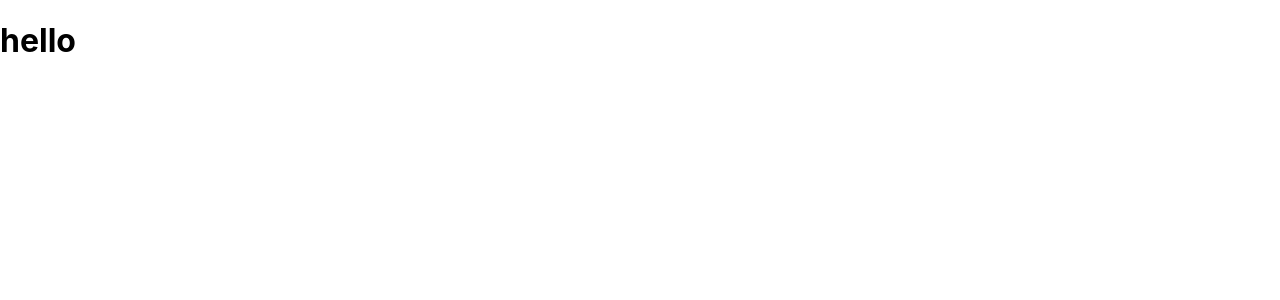
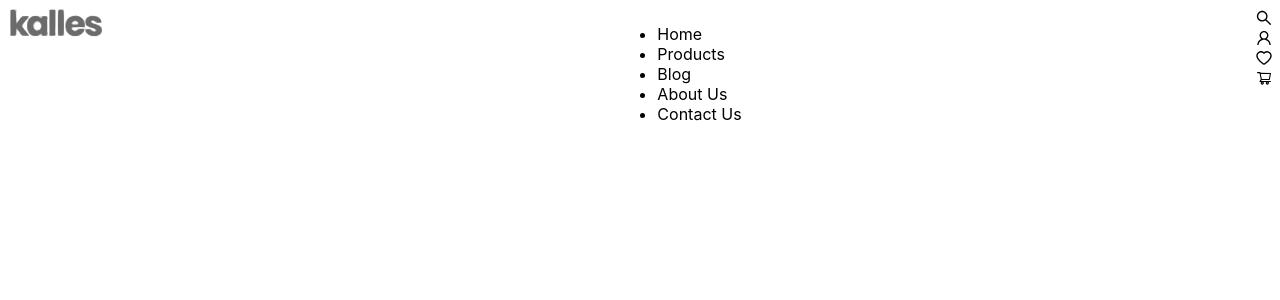
Before and after one commit to DevMahdiTR/ecommerce-frontend, a React (Create React App) app: page / in a window 1280 px wide. Shown: the top 300 px of the page. Built offline with nearby package versions, Linux system fonts and the light colour scheme; the HTML template or start-up script is replaced by a standard one.

Commit message:
Header added

```diff
--- a/package.json
+++ b/package.json
@@ -3,6 +3,7 @@
   "version": "0.1.0",
   "private": true,
   "dependencies": {
+    "@ant-design/icons": "^5.2.6",
     "@testing-library/jest-dom": "^5.17.0",
     "@testing-library/react": "^13.4.0",
     "@testing-library/user-event": "^13.5.0",
--- a/src/App.js
+++ b/src/App.js
@@ -1,10 +1,11 @@
 import './App.css';
 import { BrowserRouter, Routes, Route } from 'react-router-dom';
+import {Header} from './components/index';
 function App() {
   return (
     <BrowserRouter>
       <Routes>
-        <Route path="/" element = {<h1>hello</h1>}/>
+        <Route path="/" element = {<Header/> }/>
 
       </Routes>
     </BrowserRouter>
--- /dev/null
+++ b/src/assets/index.js
@@ -0,0 +1 @@
+export {default as logo} from './images/logo.svg';
--- a/src/components/header/Header.jsx
+++ b/src/components/header/Header.jsx
@@ -1,8 +1,35 @@
 import './header.scss';
+import {logo} from '../../assets/index';
+import { HeartOutlined , SearchOutlined , ShoppingCartOutlined , UserOutlined } from '@ant-design/icons';
 const Header = () => {
   return (
     <div className='header'>
-
+        <div className='header__left'>
+            <img src={logo} alt='logo' />
+        </div>
+        <div className='header__middle'>
+            <ul>
+                <li>Home</li>
+                <li>Products</li>
+                <li>Blog</li>
+                <li>About Us</li>
+                <li>Contact Us</li>
+            </ul>
+        </div>
+        <div className='header__left'>
+            <div className="header__left__search">
+                <SearchOutlined/>
+            </div>
+            <div className="header__left__authentication">
+                <UserOutlined/>
+            </div>
+            <div className="header__left__favorits">
+                <HeartOutlined/>
+            </div>
+            <div className="header__left__cart">
+                <ShoppingCartOutlined/>
+            </div>
+        </div>
     </div>
   )
 }
--- a/src/components/header/header.scss
+++ b/src/components/header/header.scss
@@ -0,0 +1,7 @@
+.header{
+
+    padding: 0.5em;
+    display: flex;
+    flex-direction: row;
+    justify-content: space-between;
+}
--- /dev/null
+++ b/src/components/index.js
@@ -0,0 +1 @@
+export {default as Header} from './header/Header';
```
Also changed, not shown: src/assets/images/logo.svg (added), 1 other file (tests, documents, lock files or other folders).
